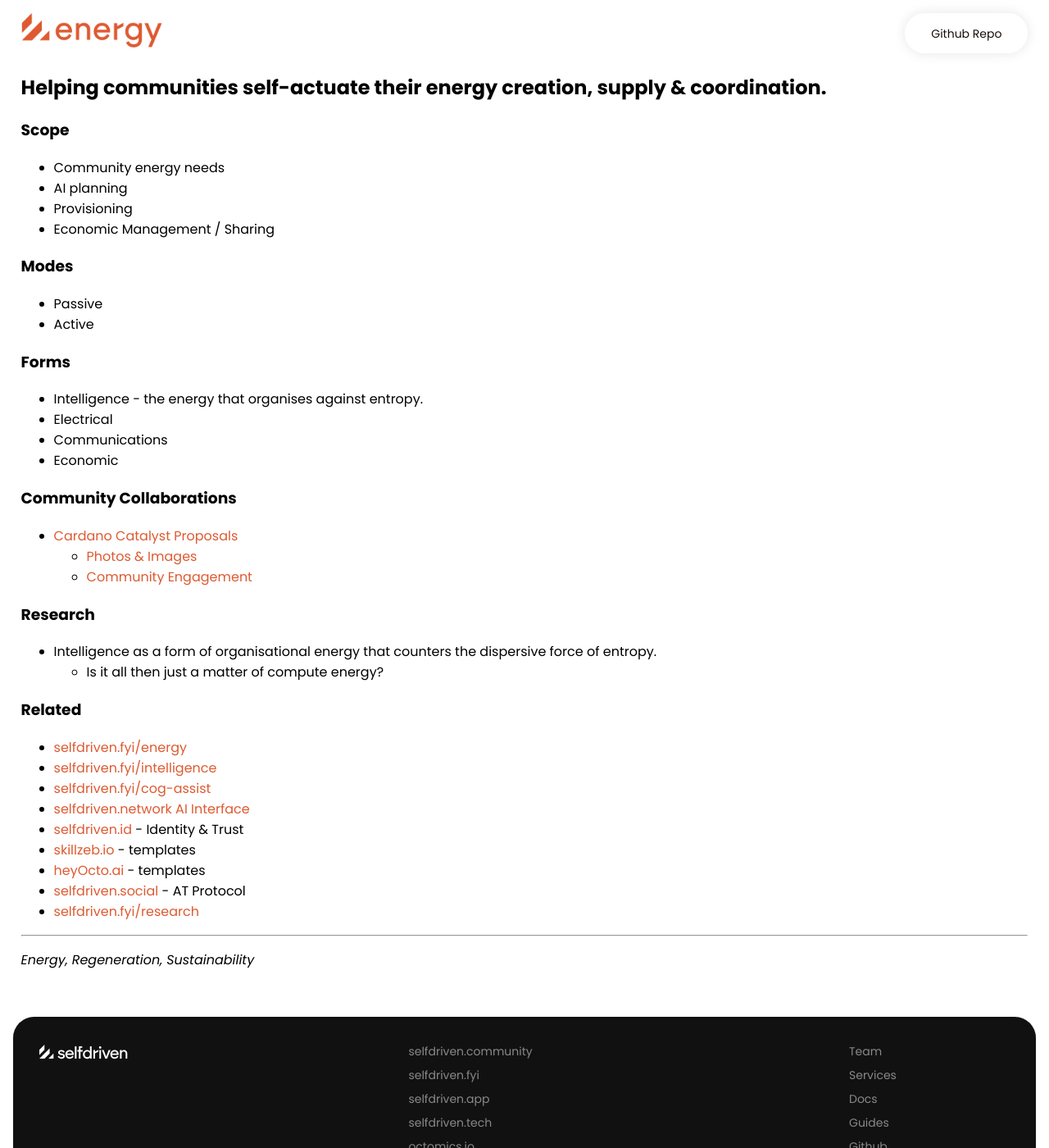
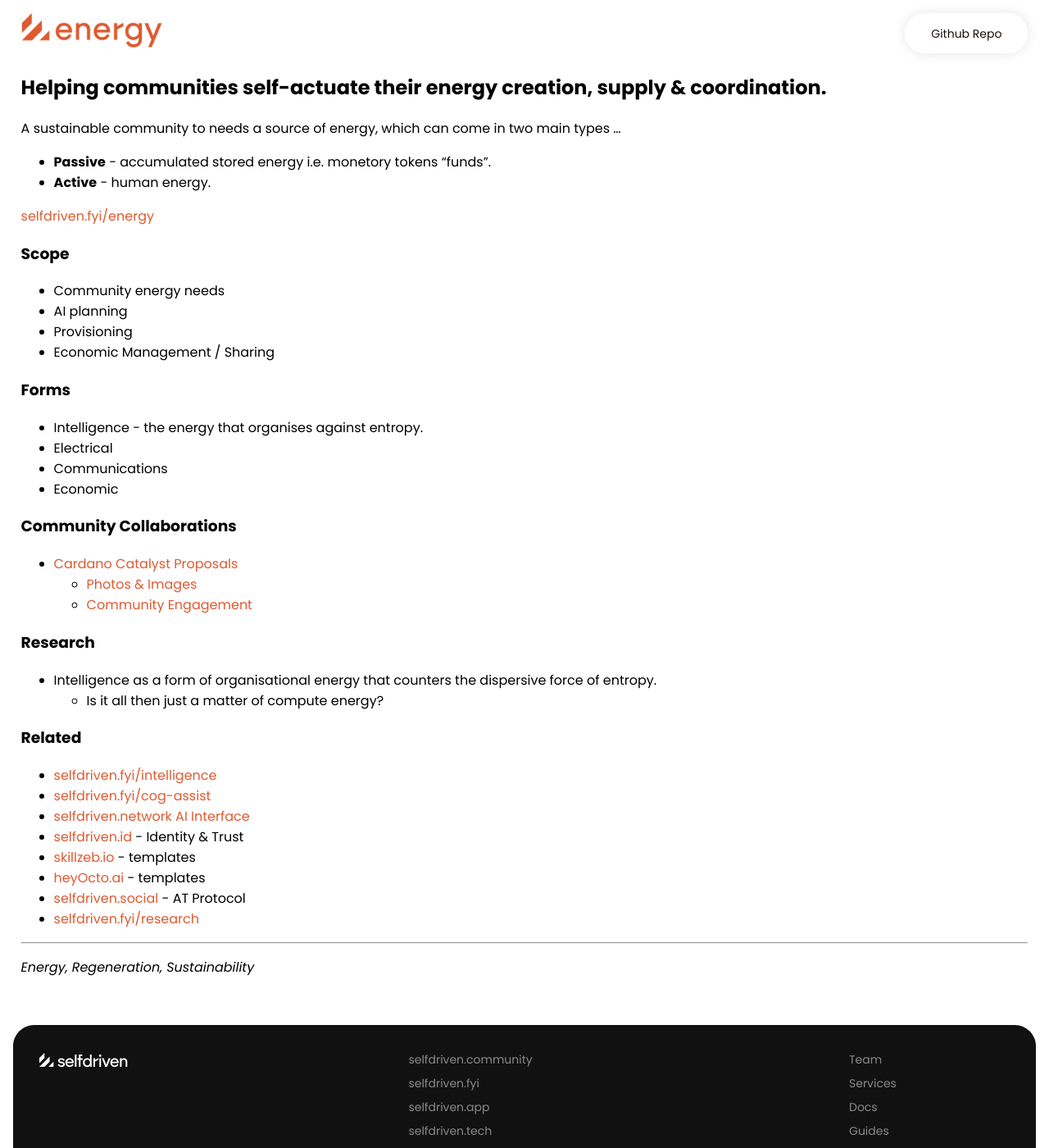
Before and after one commit to selfdriven-engagement/selfdriven-energy, a Jekyll site: the page built from docs/index.md, in a window 1280 px wide and 1400 px high. Shown: the whole window at 82% size. Built offline with Jekyll 4.4.1, drawn with Linux system fonts in a browser that asks for light colours.

Commit message:
Update index.md

```diff
--- a/docs/index.md
+++ b/docs/index.md
@@ -5,15 +5,18 @@ title: Home
 
 ## Helping communities self-actuate their energy creation, supply & coordination.
 
+A sustainable community to needs a source of energy, which can come in two main types ...
+
+- **Passive** - accumulated stored energy i.e. monetory tokens "funds".
+- **Active** - human energy.
+
+[selfdriven.fyi/energy](https://selfdriven.fyi/energy)
+
 ### Scope
 - Community energy needs
 - AI planning
 - Provisioning
 - Economic Management / Sharing
-
-### Modes
-- Passive
-- Active
 
 ### Forms
 - Intelligence - the energy that organises against entropy.
```
Also changed, not shown: other parts of docs/index.md (+0 -1 lines).
